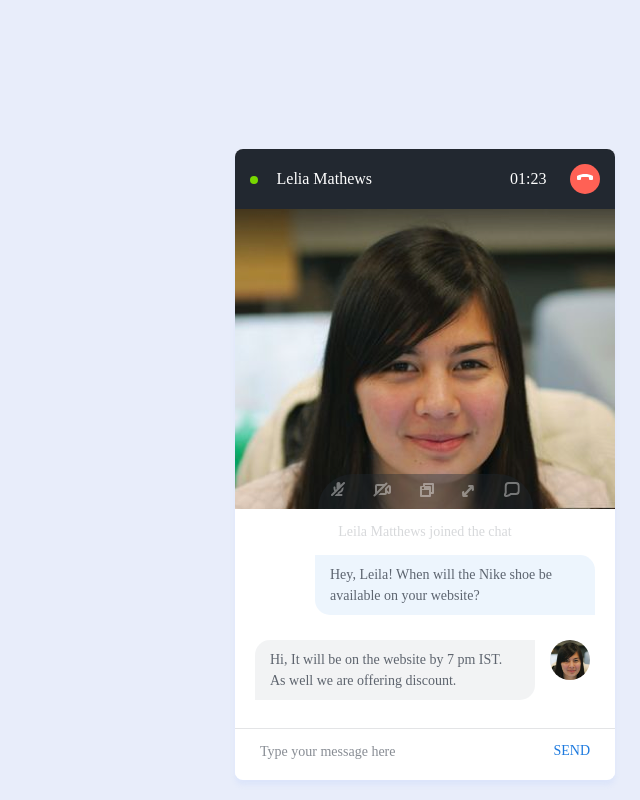
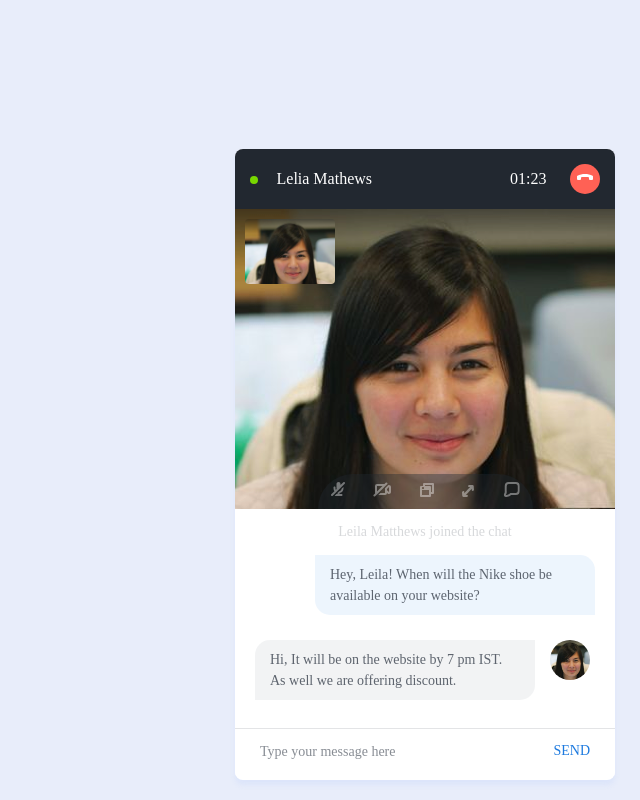
Before and after one commit to benjamin-b/connectWidget, a website: page index.html in a window 1280 px wide. Both pictures are taken after a click on the button "Start a Video Call". Shown: the whole page, without its empty margins (640-1280 px from the left). Drawn offline with nearby package versions, Linux system fonts and the light colour scheme; files that its build step writes are made by us from their sources.

Commit message:
added small video screen to the file

```diff
--- a/index.html
+++ b/index.html
@@ -41,7 +41,12 @@
               <i class="icon lssvg-fullscreen"></i>
               <i class="icon lssvg-chat-bubble"></i>
             </div>
-              <div class="ls-big-video">
+              <div class="ls-video-small">
+                <figure>
+                  <img src="/images/video-big-bg.png"/>
+                </figure>
+              </div>
+              <div class="ls-video-big">
                 <figure>
                   <img src="/images/video-big-bg.png"/>
                 </figure>
--- a/scss/partials/_video.scss
+++ b/scss/partials/_video.scss
@@ -4,3 +4,14 @@
 	height: 300px;
 	position: relative;
 }
+.ls-video{
+	&-small{
+		width: 90px;
+		height: 65px;
+		border-radius: 4px;
+		overflow: hidden;
+		position: absolute;
+		top: 10px;
+		left: 10px;
+	}
+}
```
Also changed, not shown: svg/index.html (+1 -1 lines).
